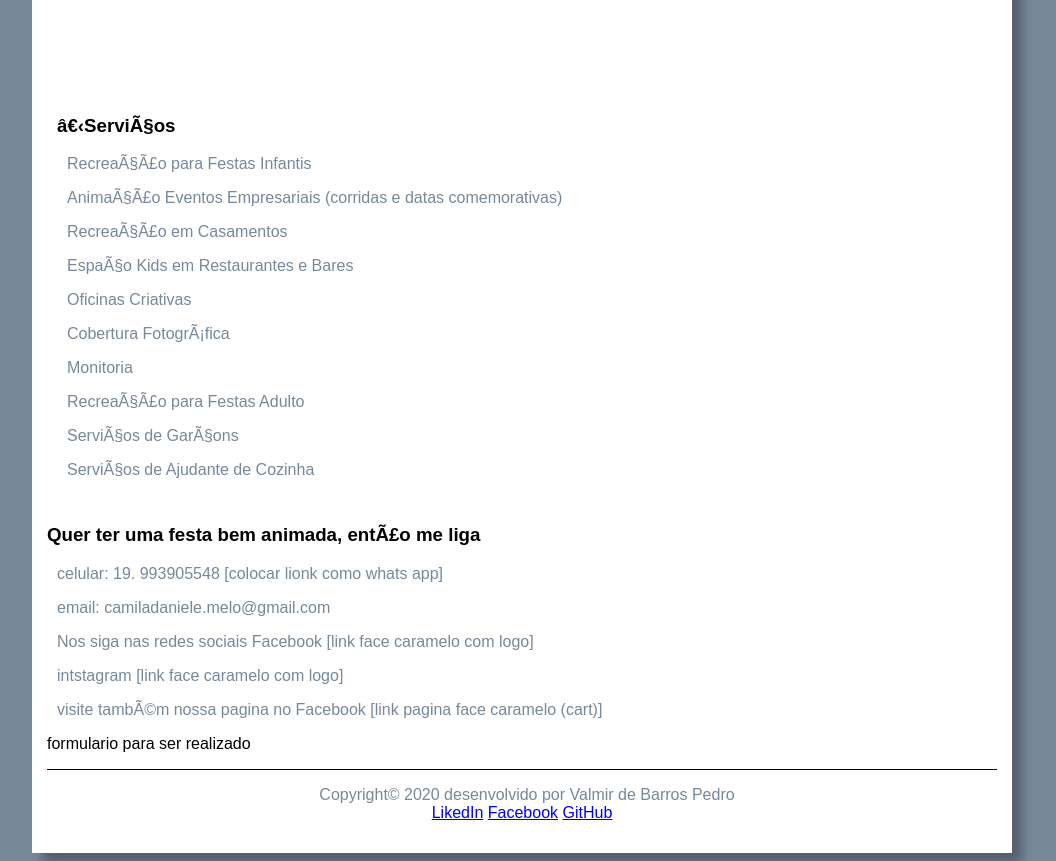
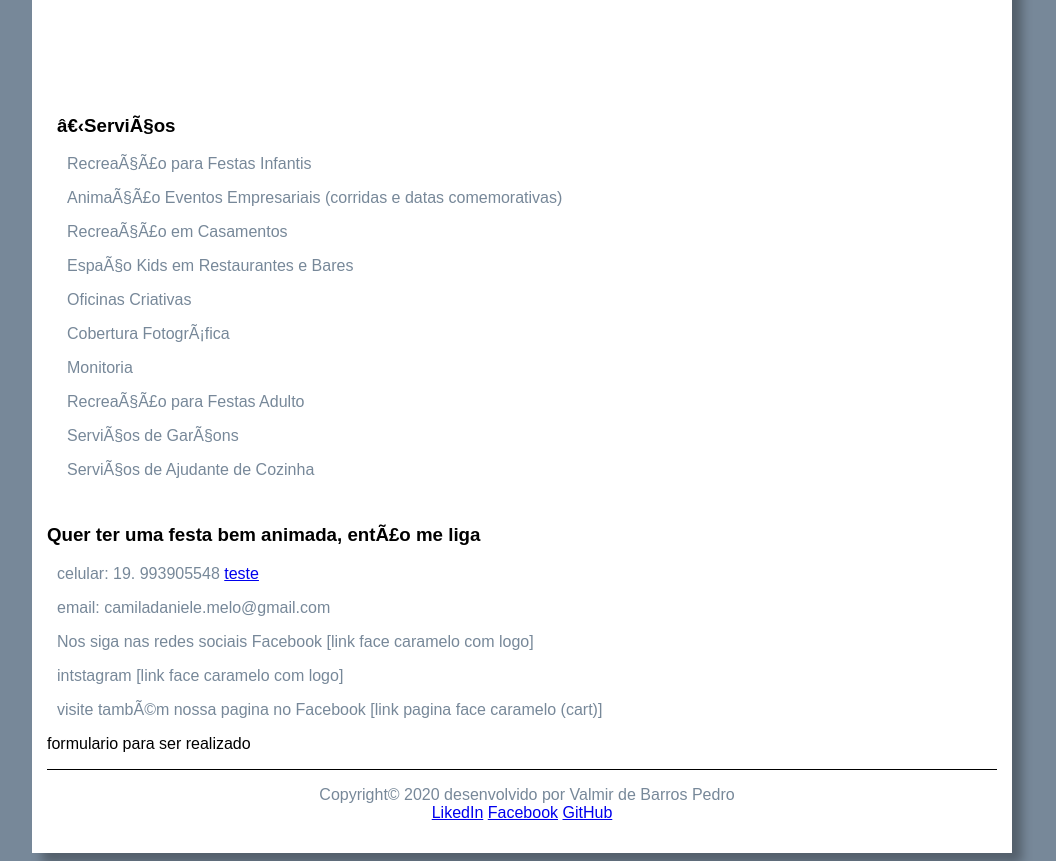
Before and after one commit to ValmirBP/CarameloWebSite, a plain HTML site: page views/index.html in a window 1280 px wide. Shown: the part 589-1450 px from the top of the page, without its empty margins (118-1174 px from the left). Drawn offline with Linux system fonts and the light colour scheme.

Commit message:
Whatsapp APi link add

```diff
--- a/views/index.html
+++ b/views/index.html
@@ -48,7 +48,7 @@
 
         </aside>
 
-
+        <div id="teste">
 
             <section id="middle">
                 <article id="services">
@@ -81,7 +81,7 @@
                     <h1>Quer ter uma festa bem animada, então me liga</h1>
 
                     <p>
-                    celular: 19. 993905548 [colocar lionk como whats app] </p>
+                        celular: 19. 993905548 <a href="https://wa.me/5519993905548?text=olá Camila gostaria de fazer o orçamento de uma %festa">teste</a> </p>
                     <p>
                         email: camiladaniele.melo@gmail.com </p>
                     <p>
@@ -96,6 +96,7 @@
                     formulario para ser realizado
                 </form>
             </section>
+        </div>
 
         <footer id="footer-main">
             <p>
@@ -103,6 +104,7 @@
                 <a href="https://www.linkedin.com/in/valmir-barros/" target="_blank">LikedIn</a>
                 <a href="https://www.facebook.com/valmir.barros.169/" target="_blank">Facebook</a>
                 <a href="https://github.com/ValmirBP" target="_blank">GitHub</a>
+
             </p>
         </footer>
     </div>
```
Lines whose indentation alone changed are shown as unchanged.
